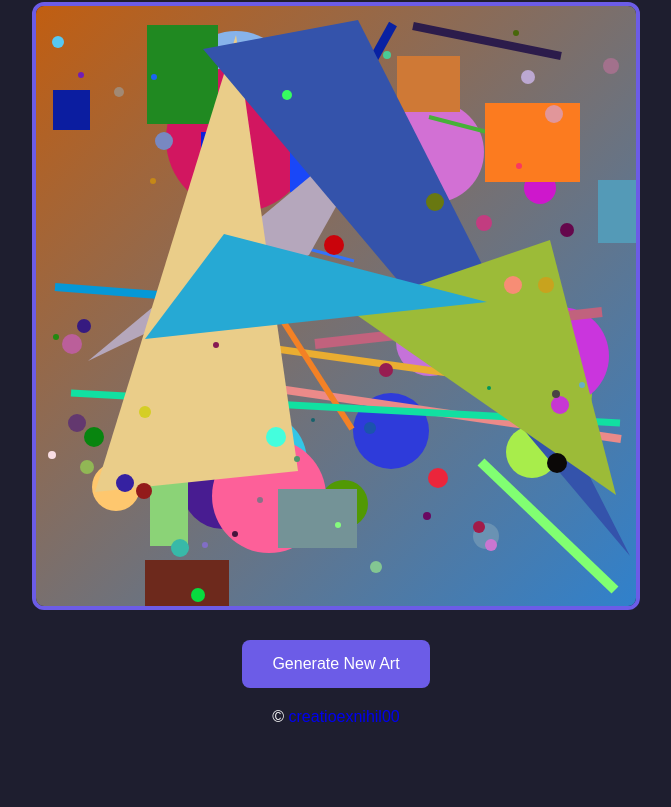
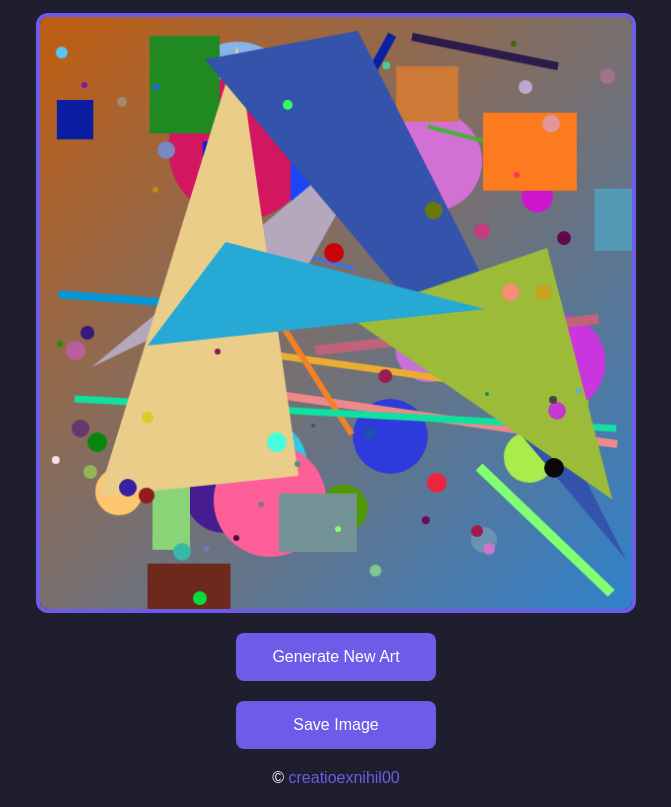
Before and after one commit to online-graphics-generator/online-graphics-generator.github.io, a plain HTML site: page abstract-art.html in a window 1280 px wide. Shown: the part 65-872 px from the top of the page, without its empty margins (304-975 px from the left). Before the commit the page ends 800 px from the top, so only its background shows below. Drawn offline with Linux system fonts and the light colour scheme.

Commit message:
Update abstract-art.html

```diff
--- a/abstract-art.html
+++ b/abstract-art.html
@@ -3,7 +3,10 @@
 <head>
     <meta charset="UTF-8">
     <meta name="viewport" content="width=device-width, initial-scale=1.0">
-    <title>AI Image Generator</title>
+	<link rel="apple-touch-icon" sizes="180x180" href="./apple-touch-icon.png">
+	<link rel="icon" type="image/png" sizes="32x32" href="./favicon-32x32.png">
+	<link rel="icon" type="image/png" sizes="16x16" href="./favicon-16x16.png">
+    <title>🎨 Abstract Art Generator</title>
     <style>
 		* {
 			margin: 0;
@@ -18,24 +21,30 @@
 			display: flex;
 			justify-content: center;
 			align-items: center;
-			height: 100vh;
+			min-height: 100vh;
+			padding: 20px;
 		}
 
 		.app-container {
 			display: flex;
 			flex-direction: column;
 			align-items: center;
-			gap: 20px; /* Add spacing between elements */
+			gap: 20px;
 			text-align: center;
+			width: 100%;
+			max-width: 600px;
 		}
 
 		canvas {
 			border: 4px solid #6c5ce7;
 			border-radius: 12px;
-			margin-bottom: 10px; /* Optional additional margin */
+			width: 100%;
+			max-width: 600px;
+			height: auto;
+			aspect-ratio: 1 / 1;
 		}
 
-		.generate-button {
+		.generate-button, .save-button {
 			background-color: #6c5ce7;
 			color: #fff;
 			padding: 15px 30px;
@@ -44,8 +53,24 @@
 			border-radius: 8px;
 			cursor: pointer;
 			transition: background-color 0.3s;
+			width: 100%;
+			max-width: 200px;
+			text-align: center;
 		}
-    </style>
+
+		.generate-button:hover, .save-button:hover {
+			background-color: #4b39c4;
+		}
+
+		a {
+			color: #6c5ce7;
+			text-decoration: none;
+		}
+
+		a:hover {
+			text-decoration: underline;
+		}
+	</style>
 </head>
 <body>
 
@@ -54,7 +79,8 @@
 
         <canvas id="artCanvas" width="600" height="600"></canvas>
         <button class="generate-button" id="generate-art-btn">Generate New Art</button>
-		<p>© <a style="text-decoration: none" href="https://www.instagram.com/creatioexnihil00/">creatioexnihil00</a></p>
+        <button class="save-button" id="save-art-btn">Save Image</button>
+		<p>© <a href="https://www.instagram.com/creatioexnihil00/">creatioexnihil00</a></p>
     </div>
 
     <script>
@@ -62,6 +88,7 @@
         const canvas = document.getElementById('artCanvas');
         const ctx = canvas.getContext('2d');
         const generateButton = document.getElementById('generate-art-btn');
+        const saveButton = document.getElementById('save-art-btn');
 
         // Random color generator
         function randomColor() {
@@ -145,6 +172,14 @@
         // Event listener for the button to generate new art
         generateButton.addEventListener('click', drawRandomShapes);
 
+        // Save canvas image as PNG
+        saveButton.addEventListener('click', function() {
+            const link = document.createElement('a');
+            link.download = 'abstract-art.png';
+            link.href = canvas.toDataURL();
+            link.click();
+        });
+
         // Generate the first piece of art when the page loads
         drawRandomShapes();
     </script>
```
